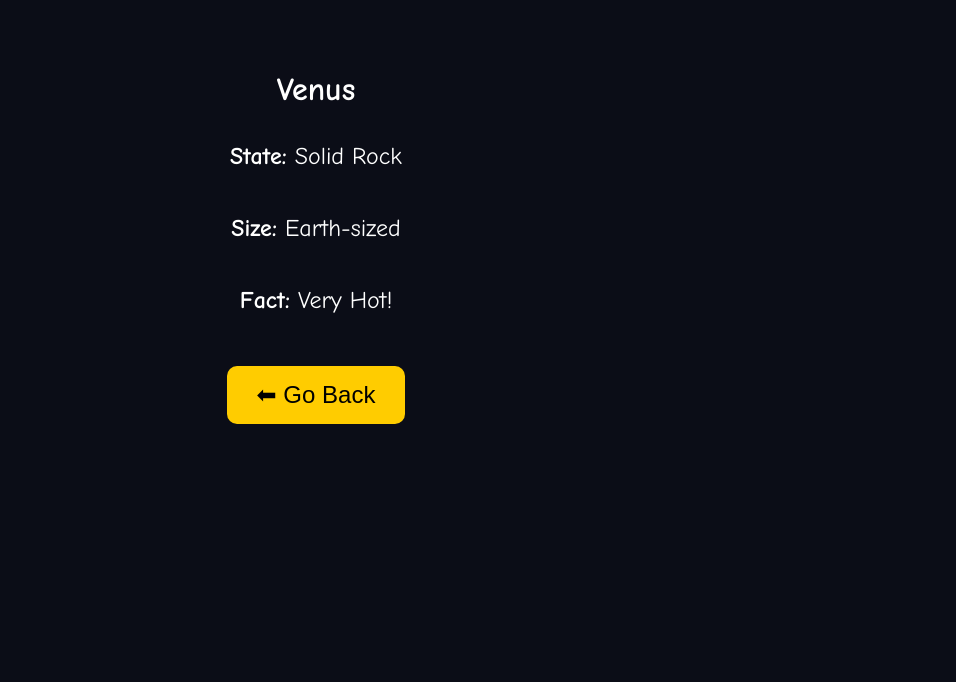
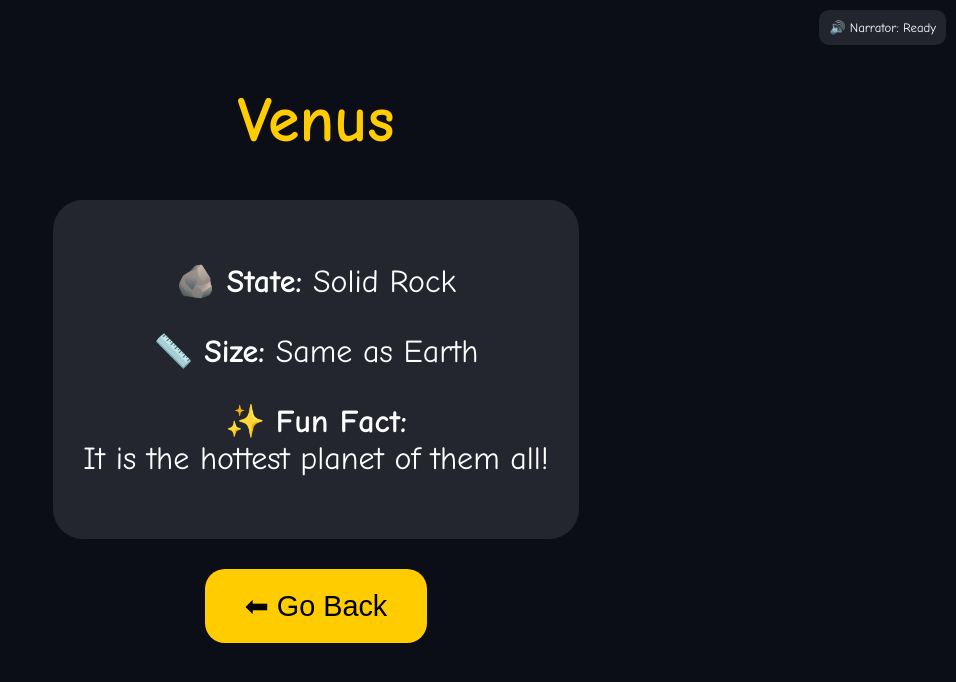
Before and after one commit to michaeljulius-FC/solar-system-explorer, a plain HTML site: page index.html in a window 1280 px wide. Both pictures are taken after a click on the element "Venus". Shown: the whole page, without its empty margins (324-1280 px from the left). Drawn offline with Linux system fonts and the light colour scheme.

Commit message:
Update index.html

```diff
--- a/index.html
+++ b/index.html
@@ -23,11 +23,12 @@
             background: radial-gradient(circle, #1b2735 0%, #090a0f 100%);
         }
 
+        /* Large, colorful buttons for small hands */
         .planet-button {
-            width: 120px;
-            height: 120px;
+            width: 140px;
+            height: 140px;
             border-radius: 50%;
-            border: 4px solid white;
+            border: 6px solid white;
             margin: 15px;
             cursor: pointer;
             transition: transform 0.3s;
@@ -35,13 +36,13 @@
             display: inline-flex;
             justify-content: center;
             align-items: center;
-            font-size: 1.2rem;
+            font-size: 1.4rem;
             color: black;
+            box-shadow: 0 0 20px rgba(255,255,255,0.2);
         }
 
-        .planet-button:hover { transform: scale(1.2); }
+        .planet-button:hover { transform: scale(1.1) rotate(5deg); }
 
-        /* Planet Colors */
         #mercury { background-color: #A5A5A5; }
         #venus { background-color: #E3BB76; }
         #earth { background-color: #2271B3; color: white; }
@@ -49,64 +50,105 @@
 
         #info-panel {
             display: none;
-            padding: 50px;
+            padding: 40px;
             min-height: 100vh;
+            background: #0b0d17;
         }
 
         .back-btn {
-            padding: 15px 30px;
-            font-size: 1.5rem;
+            padding: 20px 40px;
+            font-size: 1.8rem;
             background: #ffcc00;
             border: none;
+            border-radius: 20px;
+            cursor: pointer;
+            margin-top: 30px;
+            color: #000;
+        }
+
+        .narrator-status {
+            position: fixed;
+            top: 10px;
+            right: 10px;
+            background: rgba(255,255,255,0.1);
+            padding: 10px;
             border-radius: 10px;
-            cursor: pointer;
+            font-size: 0.8rem;
         }
     </style>
 </head>
 <body>
 
+    <div class="narrator-status">🔊 Narrator: Ready</div>
+
     <div id="title-screen">
-        <h1>🚀 Space Explorer Academy 🌟</h1>
-        <p>Click a planet to start our adventure!</p>
+        <h1 style="font-size: 3rem;">🚀 Space Academy 🌟</h1>
+        <p style="font-size: 1.5rem;">Pick a planet to hear its story!</p>
+
         <div id="planet-list">
-            <div class="planet-button" id="mercury" onclick="showPlanet('Mercury', 'Solid Rock', 'Smallest', 'Closest to Sun')">Mercury</div>
-            <div class="planet-button" id="venus" onclick="showPlanet('Venus', 'Solid Rock', 'Earth-sized', 'Very Hot!')">Venus</div>
-            <div class="planet-button" id="earth" onclick="showPlanet('Earth', 'Solid & Liquid', 'Our Home', 'Perfect Distance')">Earth</div>
-            <div class="planet-button" id="mars" onclick="showPlanet('Mars', 'Solid Rock', 'Half of Earth', 'The Red Planet')">Mars</div>
+            <div class="planet-button" id="mercury" onclick="speakAndShow('Mercury', 'Solid Rock', 'Very Small', 'It is the closest planet to the Sun!')">Mercury</div>
+            <div class="planet-button" id="venus" onclick="speakAndShow('Venus', 'Solid Rock', 'Same as Earth', 'It is the hottest planet of them all!')">Venus</div>
+            <div class="planet-button" id="earth" onclick="speakAndShow('Earth', 'Solid and Water', 'Medium', 'This is our home! It has the only air we can breathe.')">Earth</div>
+            <div class="planet-button" id="mars" onclick="speakAndShow('Mars', 'Solid Rock', 'Small', 'It is known as the Red Planet.')">Mars</div>
         </div>
     </div>
 
     <div id="info-panel">
-        <h1 id="planet-name">Planet Name</h1>
-        <div style="font-size: 1.5rem; line-height: 2;">
-            <p><strong>State:</strong> <span id="planet-state"></span></p>
-            <p><strong>Size:</strong> <span id="planet-size"></span></p>
-            <p><strong>Fact:</strong> <span id="planet-dist"></span></p>
+        <h1 id="planet-name" style="font-size: 4rem; color: #ffcc00;">Name</h1>
+        <div style="font-size: 2rem; background: rgba(255,255,255,0.1); padding: 30px; border-radius: 30px; display: inline-block;">
+            <p>🪨 <strong>State:</strong> <span id="planet-state"></span></p>
+            <p>📏 <strong>Size:</strong> <span id="planet-size"></span></p>
+            <p>✨ <strong>Fun Fact:</strong> <br><span id="planet-dist"></span></p>
         </div>
         <br>
         <button class="back-btn" onclick="goBack()">⬅ Go Back</button>
     </div>
 
     <script>
-        function showPlanet(name, state, size, dist) {
+        // The Narrator Logic
+        const synth = window.speechSynthesis;
+
+        function speakAndShow(name, state, size, fact) {
+            // 1. Update the Screen
             document.getElementById('title-screen').style.display = 'none';
             document.getElementById('info-panel').style.display = 'block';
 
             document.getElementById('planet-name').innerText = name;
             document.getElementById('planet-state').innerText = state;
             document.getElementById('planet-size').innerText = size;
-            document.getElementById('planet-dist').innerText = dist;
+            document.getElementById('planet-dist').innerText = fact;
 
-            // Voice Support for Beginner Users
-            const message = new SpeechSynthesisUtterance(`This is ${name}. It is made of ${state}.`);
-            window.speechSynthesis.speak(message);
+            // 2. The Narrator Speaks
+            // Stop any current talking first
+            synth.cancel();
+
+            const intro = new SpeechSynthesisUtterance(`Welcome to ${name}!`);
+            const details = new SpeechSynthesisUtterance(`It is made of ${state}. In size, it is ${size}. Here is a fun fact: ${fact}`);
+
+            // Make the voice sound a bit friendlier (slower and slightly higher pitch)
+            intro.rate = 0.9;
+            details.rate = 0.9;
+            intro.pitch = 1.2;
+            details.pitch = 1.2;
+
+            synth.speak(intro);
+            synth.speak(details);
         }
 
         function goBack() {
+            synth.cancel(); // Stop talking if we leave the page
             document.getElementById('title-screen').style.display = 'flex';
             document.getElementById('info-panel').style.display = 'none';
-            window.speechSynthesis.cancel();
         }
+
+        // Friendly greeting when she first opens the app
+        window.onload = () => {
+            const welcome = new SpeechSynthesisUtterance("Hello Space Explorer! Pick a planet to begin!");
+            welcome.rate = 0.9;
+            welcome.pitch = 1.1;
+            // Most browsers require a click before they will play sound,
+            // so this might play after her first interaction.
+        };
     </script>
 </body>
 </html>
```
